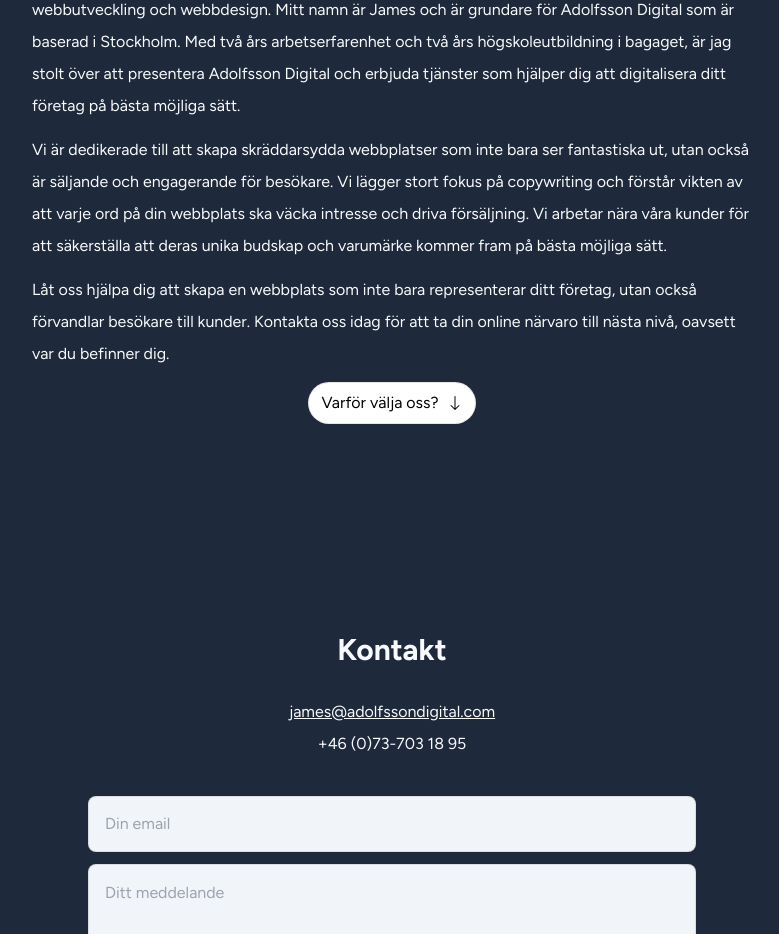
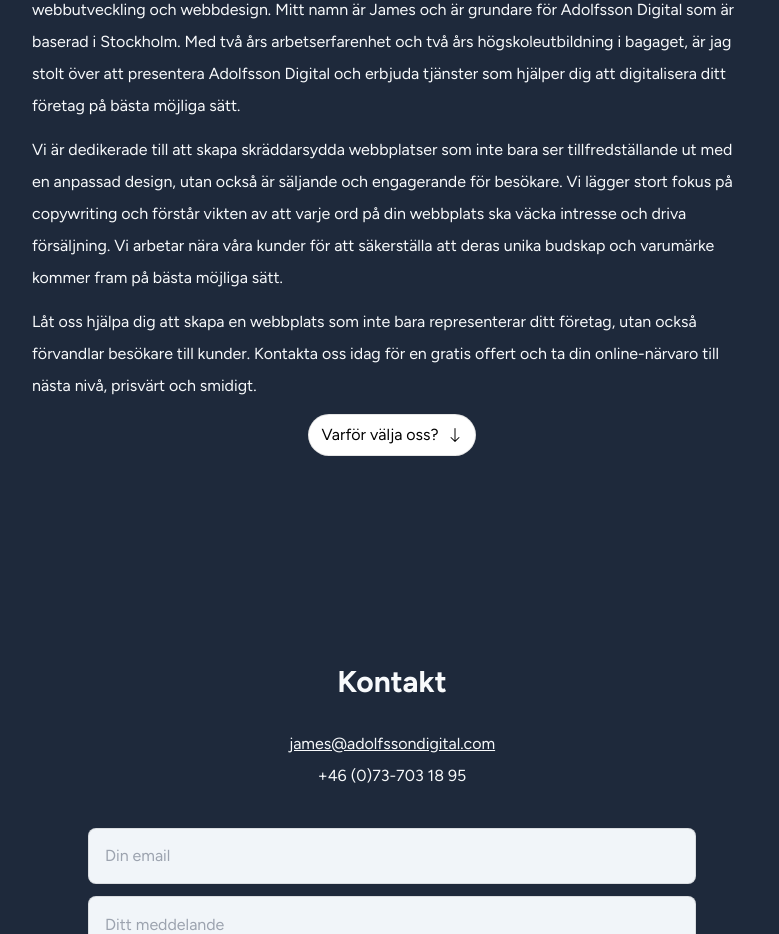
Before and after one commit to adolfssonjames/adolfssondev-app, a Next.js app: page / in a window 1280 px wide. Shown: the part 4840-5774 px from the top of the page, without its empty margins (248-1027 px from the left). Built offline with nearby package versions, Linux system fonts and the light colour scheme; no server answers.

Commit message:
about text edited

```diff
--- a/src/components/about.tsx
+++ b/src/components/about.tsx
@@ -57,17 +57,17 @@
       </p>
       <p className="mb-3  text-start">
         Vi är dedikerade till att skapa skräddarsydda webbplatser som inte bara
-        ser fantastiska ut, utan också är säljande och engagerande för besökare.
-        Vi lägger stort fokus på copywriting och förstår vikten av att varje ord
-        på din webbplats ska väcka intresse och driva försäljning. Vi arbetar
-        nära våra kunder för att säkerställa att deras unika budskap och
-        varumärke kommer fram på bästa möjliga sätt.
+        ser tillfredställande ut med en anpassad design, utan också är säljande
+        och engagerande för besökare. Vi lägger stort fokus på copywriting och
+        förstår vikten av att varje ord på din webbplats ska väcka intresse och
+        driva försäljning. Vi arbetar nära våra kunder för att säkerställa att
+        deras unika budskap och varumärke kommer fram på bästa möjliga sätt.
       </p>
       <p className="mb-3  text-start">
         Låt oss hjälpa dig att skapa en webbplats som inte bara representerar
         ditt företag, utan också förvandlar besökare till kunder. Kontakta oss
-        idag för att ta din online närvaro till nästa nivå, oavsett var du
-        befinner dig.
+        idag för en gratis offert och ta din online-närvaro till nästa nivå,
+        prisvärt och smidigt.
       </p>
       <div className="flex justify-center">
         {" "}
```
